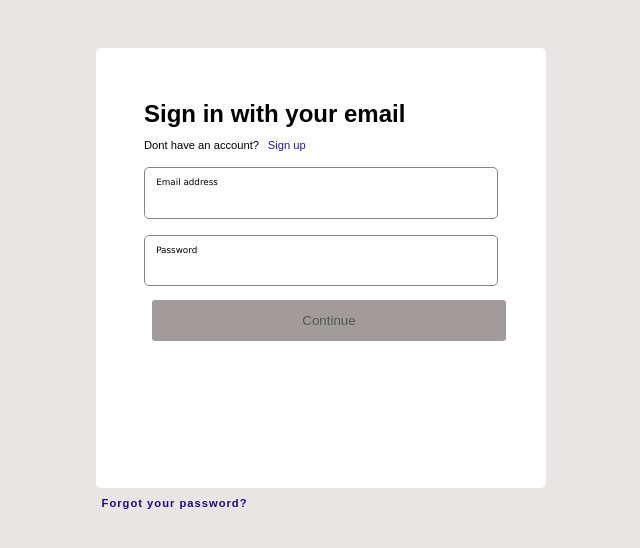
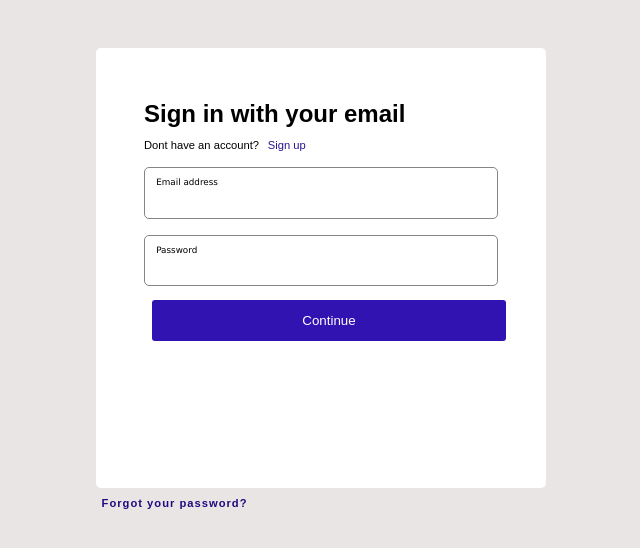
Before and after one commit to Samdek/React_Form_Authentication, a React (Create React App) app: page /login in a window 1280 px wide. Shown: the top 548 px of the page, without its empty margins (319-959 px from the left). Built offline with nearby package versions, Linux system fonts and the light colour scheme.

Commit message:
Update login.css

```diff
--- a/src/pages/auth/login/login.css
+++ b/src/pages/auth/login/login.css
@@ -6,8 +6,8 @@
 
 .login-btn {
     margin-top: 1em;
-    background-color: #a19b9b;
-    color: #555555;
+/*     background-color: #a19b9b;
+    color: #555555; */
 }
 
 .forgot_password_link {
```
